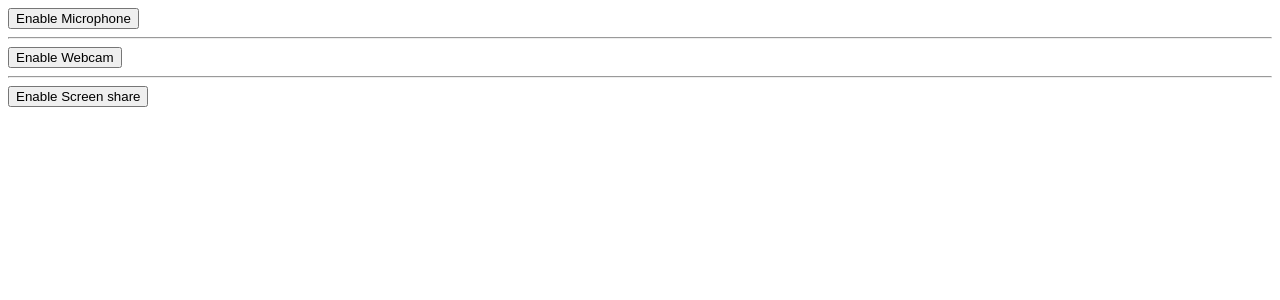
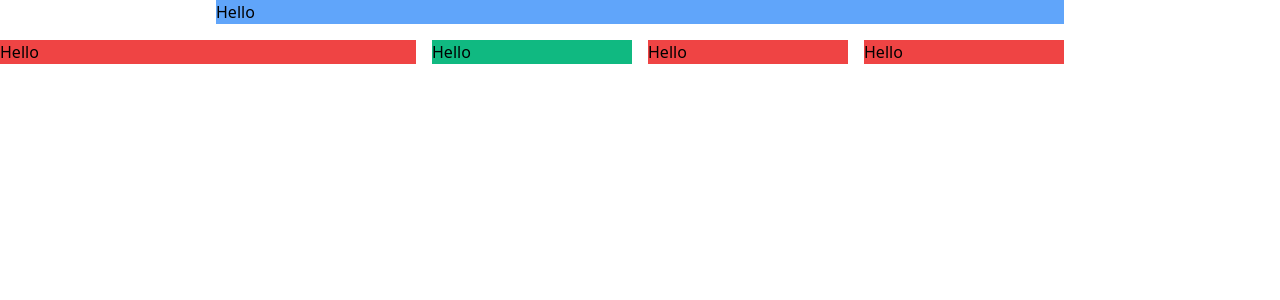
Before and after one commit to michielswaanen/online-screen-recorder, a React (Create React App) app: page / in a window 1280 px wide. Shown: the top 300 px of the page. Built offline with nearby package versions, Linux system fonts and the light colour scheme.

Commit message:
:lipstick: Starting with TailwindCSS

```diff
--- /dev/null
+++ b/craco.config.js
@@ -0,0 +1,10 @@
+module.exports = {
+  style: {
+    postcss: {
+      plugins: [
+        require('tailwindcss'),
+        require('autoprefixer'),
+      ],
+    },
+  },
+}
--- a/src/App.tsx
+++ b/src/App.tsx
@@ -1,18 +1,15 @@
 import { Component } from "react";
-import MicrophoneHandler from "./MicrophoneHandler";
-import WebcamHandler from "./WebcamHandler";
-import ScreenHandler from "./ScreenHandler";
 
 class App extends Component<any, any> {
 
   render() {
-    return(
-      <div>
-        <MicrophoneHandler />
-        <hr/>
-        <WebcamHandler />
-        <hr/>
-        <ScreenHandler />
+    return (
+      <div className="grid grid-cols-6 gap-4">
+        <div className="bg-blue-400 col-start-2 col-span-4">Hello</div>
+        <div className="bg-red-500 col-span-2">Hello</div>
+        <div className="bg-green-500">Hello</div>
+        <div className="bg-red-500">Hello</div>
+        <div className="bg-red-500">Hello</div>
       </div>
     )
   }
--- a/src/MicrophoneHandler.tsx
+++ b/src/MicrophoneHandler.tsx
@@ -62,7 +62,7 @@ class MicrophoneHandler extends Component<any, State> {
 
   public renderAskPhase() {
     return (
-      <div>
+      <div className="bg-teal-500 md:bg-red-500 lg:bg-blue-500">
         <button onClick={ () => this.microphone.askPermission() }>
           Enable Microphone
         </button>
--- /dev/null
+++ b/src/index.css
@@ -0,0 +1,3 @@
+@tailwind base;
+@tailwind components;
+@tailwind utilities;
--- a/src/index.tsx
+++ b/src/index.tsx
@@ -1,5 +1,6 @@
 import React from 'react';
 import ReactDOM from 'react-dom';
+import './index.css';
 import App from './App';
 
 const strictMode = false;
--- /dev/null
+++ b/tailwind.config.js
@@ -0,0 +1,11 @@
+module.exports = {
+  purge: ['./src/**/*.{js,jsx,ts,tsx}', './public/index.html'],
+  darkMode: false, // or 'media' or 'class'
+  theme: {
+    extend: {},
+  },
+  variants: {
+    extend: {},
+  },
+  plugins: [],
+}
```
Also changed, not shown: package.json (+6 -1 lines), 2 other files (tests, documents, lock files or other folders).
